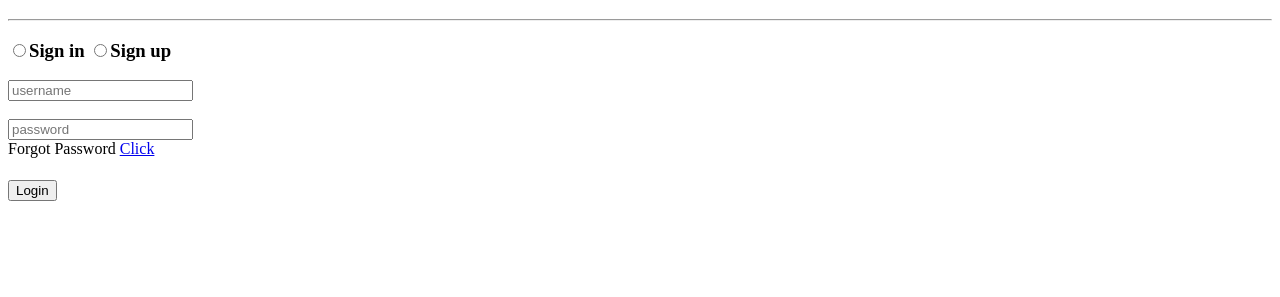
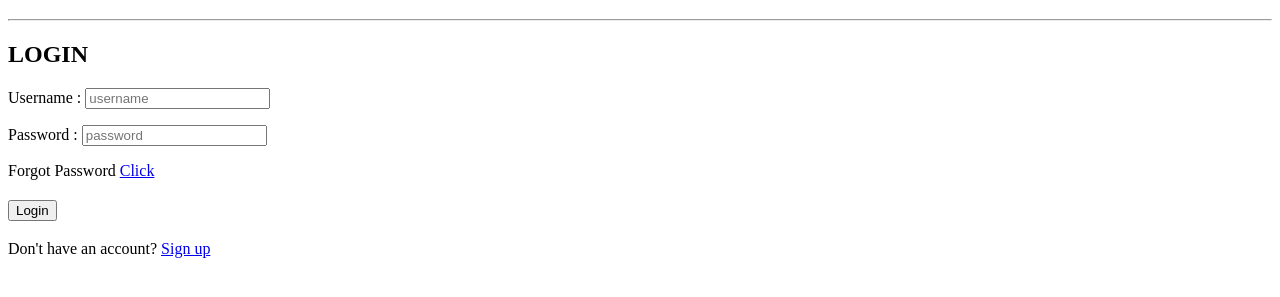
Before and after one commit to hy-ansh/FirstProject, a plain HTML site: page index.html in a window 1280 px wide. Shown: the part 61-358 px from the top of the page. Drawn offline with Linux system fonts and the light colour scheme.

Commit message:
signup page

```diff
--- a/index.html
+++ b/index.html
@@ -10,15 +10,18 @@
     <hr>
     <div>
         <form>
-        <h3> <input type ="radio" value="Sign in" name="si" >Sign in <input type ="radio" value="Sign up" name="su" >Sign up </h3>
-        <div><input type="text" class="sigin" placeholder = "username"> </div>
-        <br/>
-        <div><input type="password" class="sigin" placeholder = "password"> </div>
+        <h2>LOGIN</h2>
+        <!-- <h3> <input type ="radio" value="Sign in" name="si" >Sign in <input type ="radio" value="Sign up" name="su" >Sign up </h3> -->
+        <p>Username : <input type="text" class="sigin" placeholder = "username"> </p>
+
+        <P>Password : <input type="password" class="sigin" placeholder = "password"> </P>
 
         <span>Forgot Password <a href="link">Click</a> </span
         <br/>
+        <h3><input type="submit" value="Login" > </h3>
+        <p>Don't have an account? <a href="/FirstProject/signup.html">Sign up</a> </p>
 
-        <h5><input type="submit" value="Login" > </h5>
+
         </form>
 
     </div>
```
Also changed, not shown: signup.html (added, +25 -0 lines).
